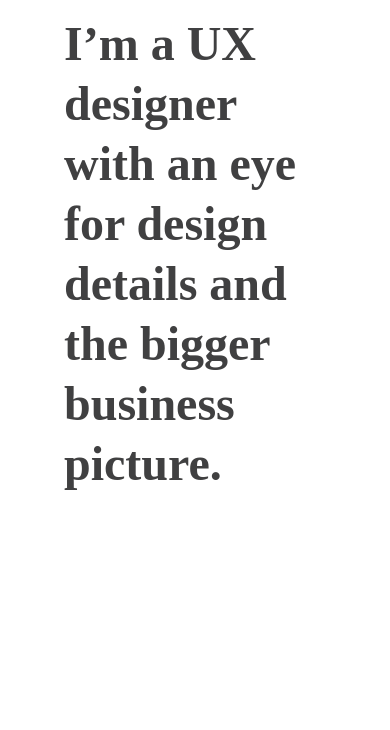
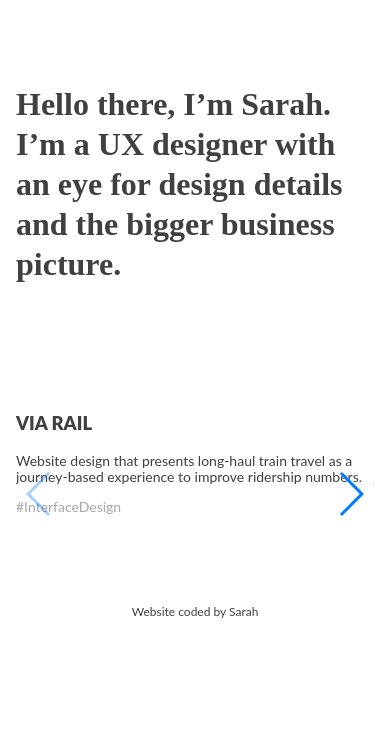
Before and after one commit to sarah-tong/portfolio-2022, a plain HTML site: page pub_html/index.html in a window 390 px wide. Shown: the part 114-844 px from the top of the page. Drawn offline with nearby package versions, Linux system fonts and the light colour scheme.

Commit message:
Added project carousel, footer, and responsiveness to hero banner

```diff
--- a/_work/css/main.scss
+++ b/_work/css/main.scss
@@ -1,18 +1,21 @@
 $coral: #ED534C;
 $dark-grey: #404041;
+$light-grey: #A6A8AB;
 
 body {
     font-family: 'Lato', sans-serif;
-    font-size: 0.875rem;
+    font-size: 1rem;
 }
 
-p, a {
+p,
+a {
     color: $dark-grey;
 }
 
 .container {
     display: block;
-    margin: 0 4rem;
+    position: relative;
+    margin: 0 15rem;
 }
 
 .navbar {
@@ -21,7 +24,7 @@ p, a {
     align-items: center;
 
     & .logo {
-        padding: 1rem 0;
+        padding: 2rem 0;
 
         & a {
             text-decoration: none;
@@ -37,7 +40,11 @@ p, a {
 
         & li {
             display: inline-block;
-            padding: 1rem;
+            padding: 2rem 0;
+
+            &:first-child {
+                margin-right: 2rem;
+            }
 
             & a {
                 text-decoration: none;
@@ -62,7 +69,83 @@ p, a {
     & .brief-bio {
         font-family: 'Playfair Display';
         font-weight: 900;
-        font-size: 3rem;
+        font-size: 4rem;
         line-height: 1.25;
     }
 }
+
+.project-carousel {
+    margin: 0 21rem 0 15rem;
+    padding-bottom: 4rem;
+
+    & .project-wrapper {
+
+        & .project-name {
+            font-size: 1.15rem;
+            font-weight: 900;
+        }
+
+        & .project-category {
+            color: $light-grey;
+        }
+    }
+}
+
+footer {
+    text-align: center;
+    font-size: 0.75rem;
+}
+
+@media (max-width: 1480px) {
+    .container {
+        margin: 0 8rem;
+    }
+}
+
+@media (max-width: 1280px) {
+    body {
+        font-size: 0.875rem;
+    }
+
+    .hero-banner {
+        height: 50vh;
+
+        .brief-bio {
+            font-size: 3.5rem;
+        }
+    }
+}
+
+@media (max-width: 1085px) {
+    .container {
+        margin: 0 5rem;
+    }
+
+    .hero-banner .brief-bio {
+        font-size: 3rem;
+    }
+}
+
+@media (max-width: 768px) {
+    .container {
+        margin: 0 3rem;
+    }
+
+    .hero-banner .brief-bio {
+        font-size: 2.5rem;
+    }
+}
+
+@media (max-width: 475px) {
+    .container {
+        margin: 0 1rem;
+    }
+
+    .hero-banner {
+        height: 50vh;
+
+        & .brief-bio {
+            font-size: 2rem;
+        }
+    }
+}
--- a/pub_html/index.html
+++ b/pub_html/index.html
@@ -25,6 +25,38 @@
            Hello there, I’m Sarah.<br>I’m a UX designer with an eye for design details and the bigger business picture.</p>
       </div>
     </div>
+    <div class="swiper-container project-carousel container">
+      <div class="swiper-wrapper">
+        <div class="swiper-slide project-wrapper">
+          <p class="project-name">VIA RAIL</p>
+          <p class="project-description">Website design that presents long-haul train travel as a journey-based experience to improve ridership numbers.</p>
+          <P class="project-category">#InterfaceDesign</P>
+        </div>
+        <div class="swiper-slide project-wrapper">
+          <p class="project-name">TOYOTA</p>
+          <p class="project-description">Website design that presents long-haul train travel as a journey-based experience to improve ridership numbers.</p>
+          <P class="project-category">#InterfaceDesign </P>
+        </div>
+        <div class="swiper-slide project-wrapper">
+          <p class="project-name">MISSION POSSIBLE</p>
+          <p class="project-description">Website design that presents long-haul train travel as a journey-based experience to improve ridership numbers.</p>
+          <P class="project-category">#Branding</P>
+        </div>
+        <div class="swiper-slide project-wrapper">
+          <p class="project-name">VIA RAIL</p>
+          <p class="project-description">Website design that presents long-haul train travel as a journey-based experience to improve ridership numbers.</p>
+          <P class="project-category">#InterfaceDesign</P>
+        </div>
+      </div>
+      <div class="swiper-button-prev"></div>
+      <div class="swiper-button-next"></div>
+    </div>
+    <div class="container">
+      <footer>
+        <p>Website coded by Sarah</p>
+      </footer>
+    </div>
     <script src="js/swiper.min.js"></script>
+    <script src="js/swiper-initialize.js"></script>
   </body>
 </html>
--- /dev/null
+++ b/pub_html/js/swiper-initialize.js
@@ -0,0 +1,38 @@
+var mySwiper = new Swiper('.swiper-container', {
+
+    loop: false,
+
+    // Navigation arrows
+    navigation: {
+        nextEl: '.swiper-button-next',
+        prevEl: '.swiper-button-prev',
+    },
+
+    breakpoints: {
+        1920: {
+            slidesPerView: 3,
+            spaceBetween: 150,
+        },
+        1480: {
+            slidesPerView: 3,
+            spaceBetween: 80,
+        },
+        1280: {
+            slidesPerView: 3,
+            spaceBetween: 60,
+        },
+        1024: {
+            slidesPerView: 3,
+            spaceBetween: 50,
+        },
+        768: {
+            slidesPerView: 2,
+            spaceBetween: 50,
+        },
+        475: {
+            slidesPerView: 1,
+            spaceBetween: 0,
+        }
+    }
+
+});
```
Also changed, not shown: pub_html/css/main.css, pub_html/css/swiper.css, 3 other files.
